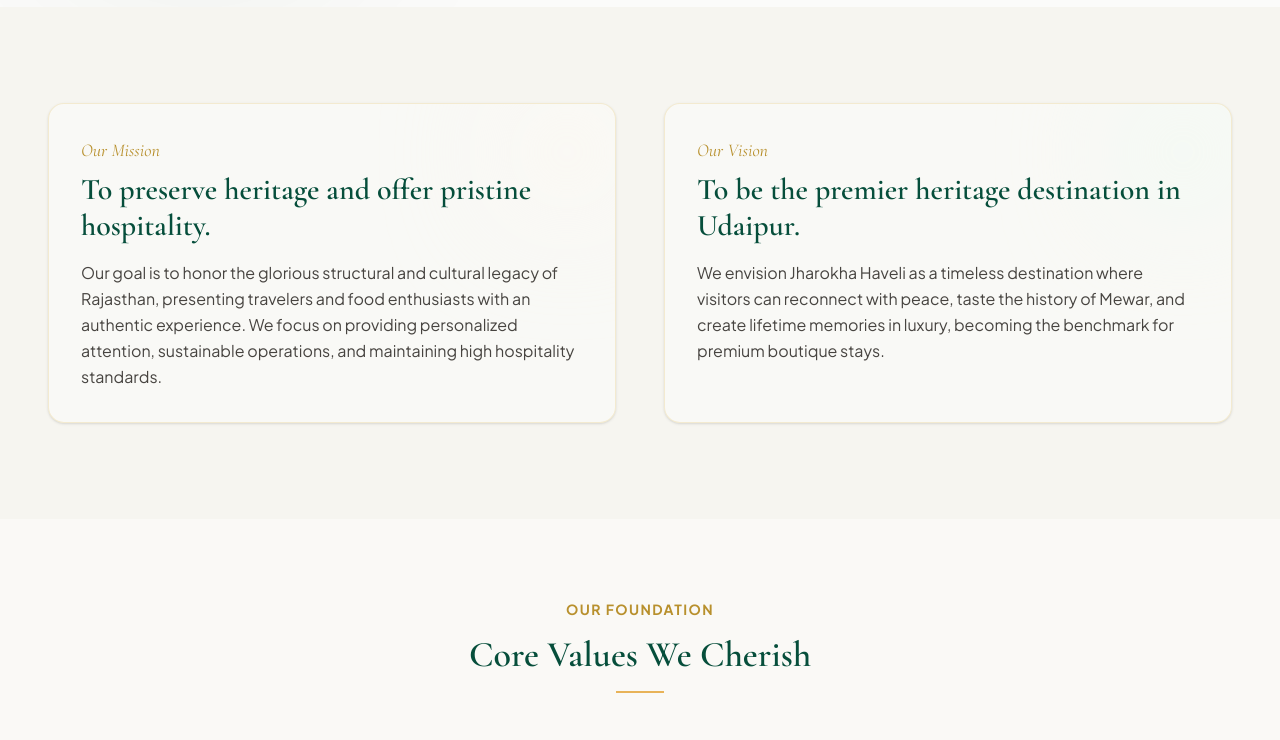
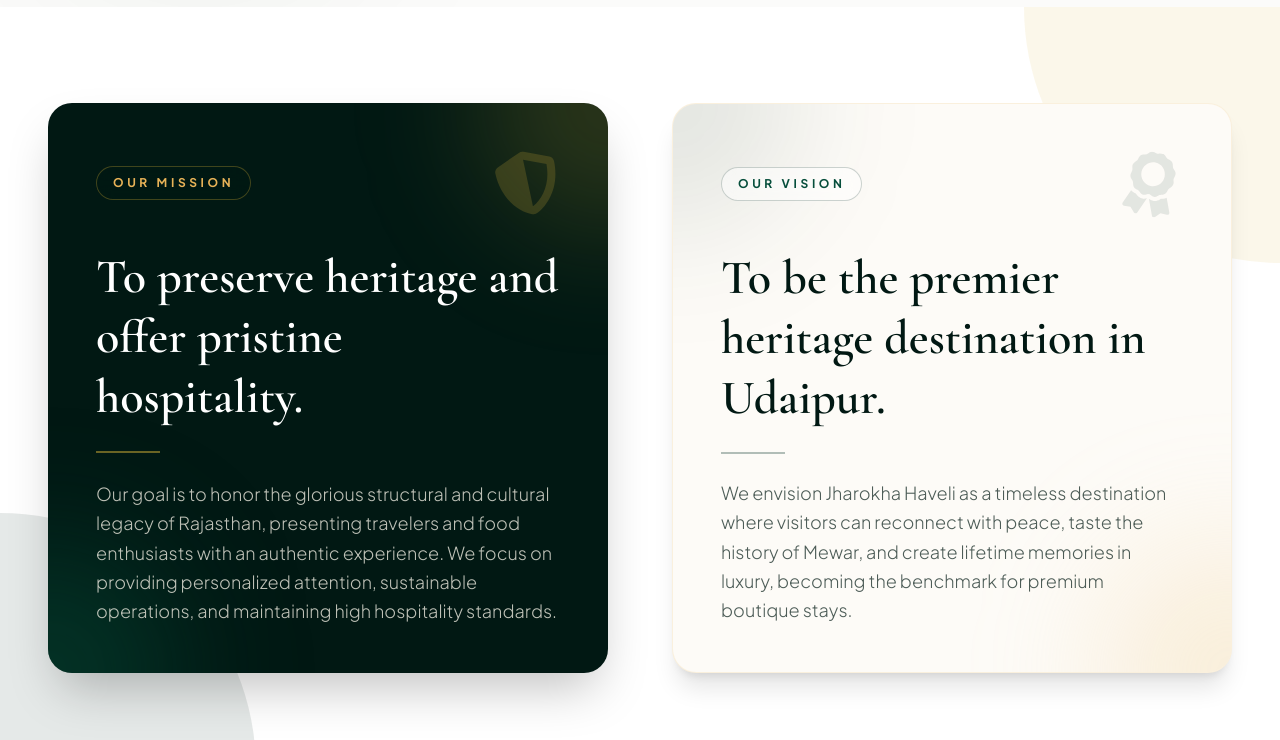
Before and after one commit to Eshbanoliver/JHAROKHAHAVELI, a React (Vite) app: page / in a window 1280 px wide. Shown: the part 2920-3660 px from the top of the page. Built offline with nearby package versions, Linux system fonts and the light colour scheme.

Commit message:
updated files

```diff
--- a/src/pages/Home.tsx
+++ b/src/pages/Home.tsx
@@ -444,40 +444,73 @@
         </div>
       </section>
 
-      {/* 5. Mission & Vision */}
-      <section className="py-24 px-6 md:px-12 max-w-7xl mx-auto grid grid-cols-1 md:grid-cols-2 gap-12">
+      {/* 5. Mission & Vision - Creative Section */}
+      <section className="relative py-24 px-6 md:px-12 bg-white overflow-hidden">
+        {/* Decorative corner accents */}
+        <div className="absolute top-0 right-0 w-64 h-64 bg-gold-500/10 rounded-bl-[100%] pointer-events-none" />
+        <div className="absolute bottom-0 left-0 w-64 h-64 bg-emerald-900/10 rounded-tr-[100%] pointer-events-none" />
+
+        <div className="max-w-7xl mx-auto">
+          <div className="grid grid-cols-1 lg:grid-cols-2 gap-8 lg:gap-16 items-stretch">
+
+            {/* Mission Panel */}
             <motion.div
-          initial={{ opacity: 0, y: 20 }}
-          whileInView={{ opacity: 1, y: 0 }}
+              initial={{ opacity: 0, scale: 0.95, y: 30 }}
+              whileInView={{ opacity: 1, scale: 1, y: 0 }}
               viewport={{ once: true }}
-          className="p-8 border border-gold-500/20 rounded-2xl bg-white/40 shadow-sm relative overflow-hidden"
+              transition={{ duration: 0.8, ease: "easeOut" }}
+              className="group relative bg-emerald-950 rounded-3xl p-8 md:p-12 overflow-hidden shadow-2xl hover:shadow-emerald-900/40 transition-shadow duration-500"
             >
-          <div className="absolute top-0 right-0 w-24 h-24 bg-gold-100 rounded-full blur-3xl -z-10" />
-          <span className="font-serif text-gold-600 text-lg italic block mb-2">Our Mission</span>
-          <h3 className="font-serif text-2xl md:text-3xl font-semibold text-emerald-800 mb-4">
+              <div className="absolute -top-32 -right-32 w-64 h-64 bg-gold-500/20 rounded-full blur-3xl group-hover:bg-gold-500/30 transition-colors duration-700" />
+              <div className="absolute -bottom-32 -left-32 w-64 h-64 bg-emerald-800/50 rounded-full blur-3xl" />
+
+              <div className="relative z-10 flex flex-col h-full">
+                <div className="mb-8 flex items-center justify-between">
+                  <span className="font-sans text-gold-400 text-xs uppercase tracking-[0.3em] font-bold border border-gold-500/30 px-4 py-2 rounded-full backdrop-blur-sm bg-emerald-950/50">
+                    Our Mission
+                  </span>
+                  <FaShieldAlt className="text-gold-500/20 w-16 h-16 transform -rotate-12 group-hover:scale-110 group-hover:text-gold-500/40 transition-all duration-500" />
+                </div>
+                <h3 className="font-serif text-3xl md:text-5xl font-semibold text-white mb-6 leading-tight group-hover:text-gold-100 transition-colors">
                   To preserve heritage and offer pristine hospitality.
                 </h3>
-          <p className="font-sans text-sm md:text-base text-dark-900/80 leading-relaxed">
+                <div className="w-16 h-[2px] bg-gold-500/50 mb-6" />
+                <p className="font-sans text-sm md:text-lg text-beige-200/80 leading-relaxed font-light mt-auto">
                   Our goal is to honor the glorious structural and cultural legacy of Rajasthan, presenting travelers and food enthusiasts with an authentic experience. We focus on providing personalized attention, sustainable operations, and maintaining high hospitality standards.
                 </p>
+              </div>
             </motion.div>
 
+            {/* Vision Panel */}
             <motion.div
-          initial={{ opacity: 0, y: 20 }}
-          whileInView={{ opacity: 1, y: 0 }}
+              initial={{ opacity: 0, scale: 0.95, y: 30 }}
+              whileInView={{ opacity: 1, scale: 1, y: 0 }}
               viewport={{ once: true }}
-          transition={{ delay: 0.2 }}
-          className="p-8 border border-gold-500/20 rounded-2xl bg-white/40 shadow-sm relative overflow-hidden"
+              transition={{ duration: 0.8, ease: "easeOut", delay: 0.2 }}
+              className="group relative bg-gold-50 rounded-3xl p-8 md:p-12 overflow-hidden shadow-xl hover:shadow-2xl transition-shadow duration-500 border border-gold-200/50"
             >
-          <div className="absolute top-0 right-0 w-24 h-24 bg-emerald-100 rounded-full blur-3xl -z-10" />
-          <span className="font-serif text-gold-600 text-lg italic block mb-2">Our Vision</span>
-          <h3 className="font-serif text-2xl md:text-3xl font-semibold text-emerald-800 mb-4">
+              <div className="absolute -top-32 -left-32 w-64 h-64 bg-emerald-900/10 rounded-full blur-3xl group-hover:bg-emerald-900/20 transition-colors duration-700" />
+              <div className="absolute -bottom-32 -right-32 w-64 h-64 bg-gold-300/30 rounded-full blur-3xl" />
+
+              <div className="relative z-10 flex flex-col h-full">
+                <div className="mb-8 flex items-center justify-between">
+                  <span className="font-sans text-emerald-800 text-xs uppercase tracking-[0.3em] font-bold border border-emerald-900/20 px-4 py-2 rounded-full backdrop-blur-sm bg-white/50">
+                    Our Vision
+                  </span>
+                  <FaAward className="text-emerald-900/10 w-16 h-16 transform rotate-12 group-hover:scale-110 group-hover:text-emerald-900/30 transition-all duration-500" />
+                </div>
+                <h3 className="font-serif text-3xl md:text-5xl font-semibold text-emerald-950 mb-6 leading-tight">
                   To be the premier heritage destination in Udaipur.
                 </h3>
-          <p className="font-sans text-sm md:text-base text-dark-900/80 leading-relaxed">
+                <div className="w-16 h-[2px] bg-emerald-900/30 mb-6" />
+                <p className="font-sans text-sm md:text-lg text-emerald-950/70 leading-relaxed font-light mt-auto">
                   We envision Jharokha Haveli as a timeless destination where visitors can reconnect with peace, taste the history of Mewar, and create lifetime memories in luxury, becoming the benchmark for premium boutique stays.
                 </p>
+              </div>
             </motion.div>
+
+          </div>
+        </div>
       </section>
 
       {/* 6. Core Values */}
```
Lines whose indentation alone changed are shown as unchanged.
